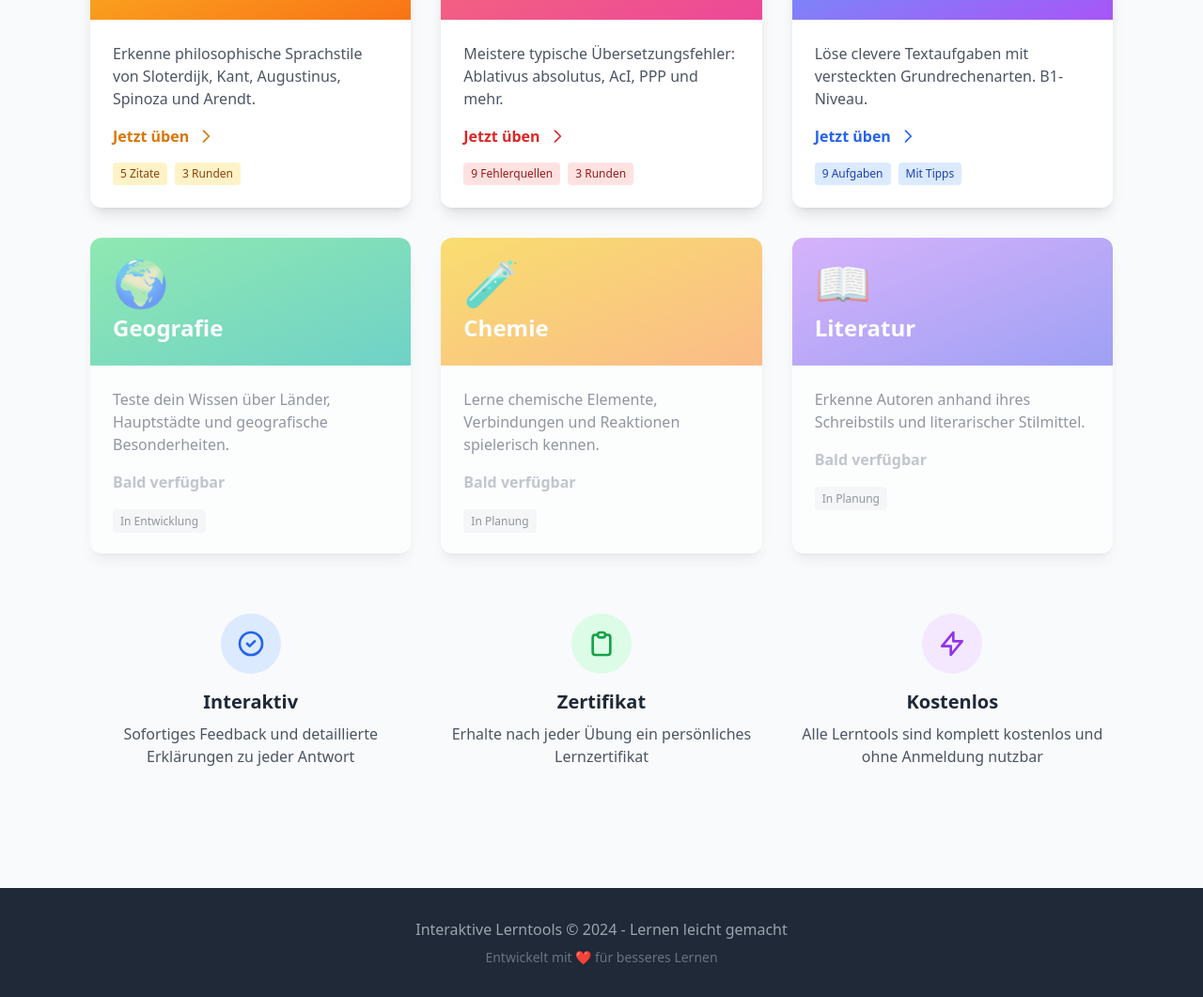
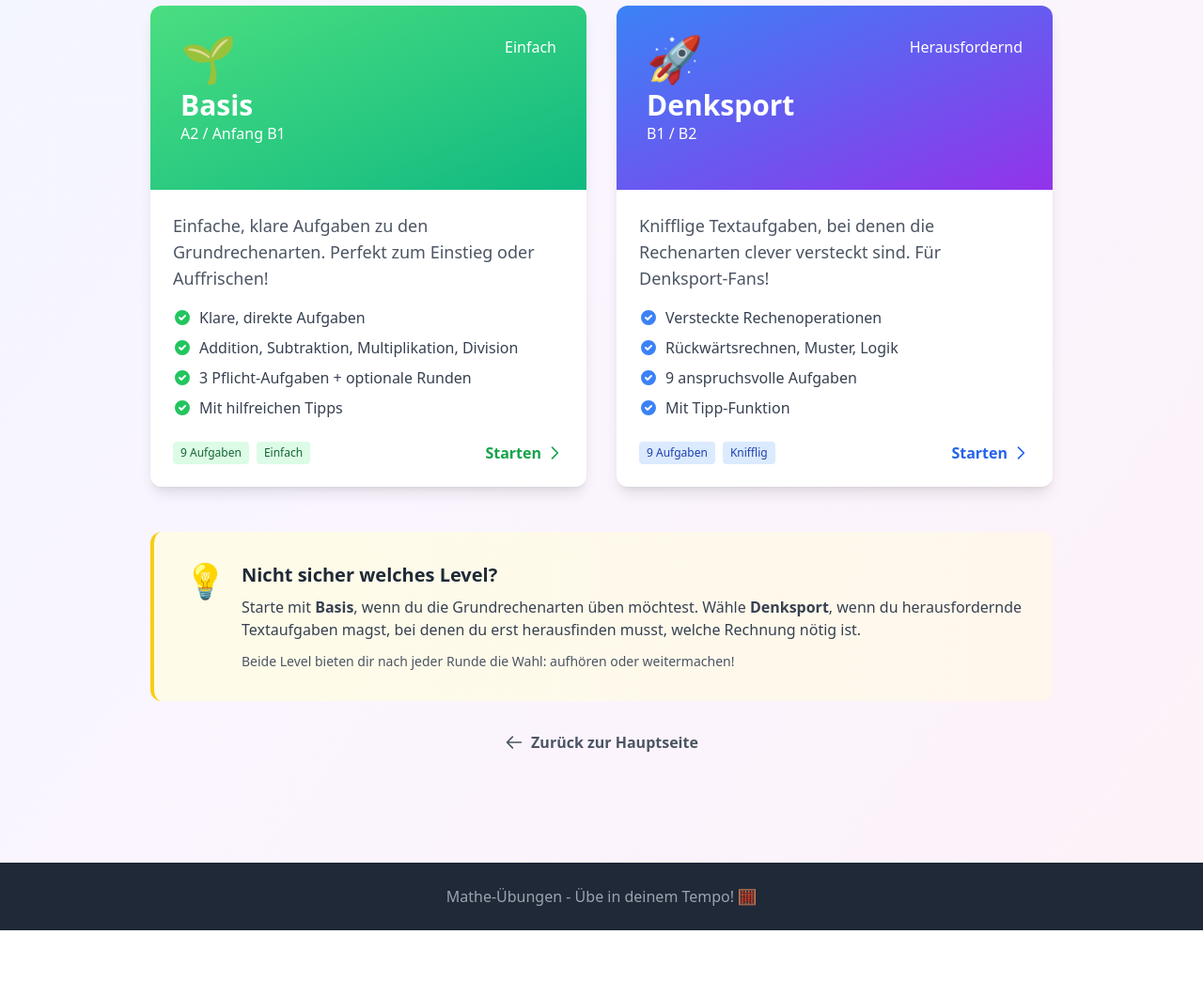
Before and after one commit to antrhizom/antmath, a plain HTML site: page index.html in a window 1280 px wide. Shown: the part 706-1767 px from the top of the page at 94% size. After the commit the page ends 1696 px from the top, so only its background shows below. Drawn offline with nearby package versions, Linux system fonts and the light colour scheme.

Commit message:
Update index.html

```diff
--- a/index.html
+++ b/index.html
@@ -3,7 +3,7 @@
 <head>
     <meta charset="UTF-8">
     <meta name="viewport" content="width=device-width, initial-scale=1.0">
-    <title>Lerntools - Übersicht</title>
+    <title>Mathe-Übungen - Level wählen</title>
     <script src="https://cdn.tailwindcss.com"></script>
     <style>
         .card {
@@ -13,206 +13,212 @@
             transform: translateY(-8px);
             box-shadow: 0 20px 40px rgba(0,0,0,0.15);
         }
-        @keyframes gradient {
-            0% { background-position: 0% 50%; }
-            50% { background-position: 100% 50%; }
-            100% { background-position: 0% 50%; }
+        @keyframes float {
+            0%, 100% { transform: translateY(0px); }
+            50% { transform: translateY(-20px); }
         }
-        .animated-gradient {
-            background: linear-gradient(-45deg, #667eea, #764ba2, #f093fb, #4facfe);
-            background-size: 400% 400%;
-            animation: gradient 15s ease infinite;
+        .floating {
+            animation: float 3s ease-in-out infinite;
         }
     </style>
 </head>
-<body class="min-h-screen bg-gray-50">
-    <!-- Header mit animiertem Gradient -->
-    <div class="animated-gradient text-white py-20">
-        <div class="max-w-6xl mx-auto px-8 text-center">
-            <h1 class="text-5xl font-bold mb-4">🎓 Interaktive Lerntools</h1>
-            <p class="text-xl opacity-90">Spannende Übungen für Philosophie, Latein, Mathematik und mehr!</p>
+<body class="min-h-screen bg-gradient-to-br from-blue-50 via-purple-50 to-pink-50">
+
+    <!-- Header -->
+    <div class="bg-gradient-to-r from-blue-600 to-purple-600 text-white py-16">
+        <div class="max-w-5xl mx-auto px-8 text-center">
+            <div class="floating inline-block text-7xl mb-4">🧮</div>
+            <h1 class="text-5xl font-bold mb-4">Mathe-Übungen</h1>
+            <p class="text-xl opacity-90">Wähle deinen Schwierigkeitsgrad und starte dein Training!</p>
         </div>
     </div>
 
     <!-- Hauptinhalt -->
-    <div class="max-w-6xl mx-auto px-8 py-12">
-        <!-- Einleitung -->
-        <div class="bg-white rounded-lg shadow-lg p-8 mb-12">
-            <h2 class="text-3xl font-bold text-gray-800 mb-4">Willkommen!</h2>
-            <p class="text-gray-600 text-lg leading-relaxed">
-                Hier findest du eine Sammlung interaktiver Lerntools, die dir helfen,
-                verschiedene Themen auf spielerische Weise zu verstehen. Jede Übung bietet
-                dir detaillierte Erklärungen und am Ende ein persönliches Zertifikat.
-            </p>
+    <div class="max-w-5xl mx-auto px-8 py-12">
+
+        <!-- Intro -->
+        <div class="bg-white rounded-xl shadow-lg p-8 mb-12">
+            <h2 class="text-3xl font-bold text-gray-800 mb-4">Wie funktioniert es?</h2>
+            <div class="grid md:grid-cols-3 gap-6 text-center">
+                <div>
+                    <div class="text-4xl mb-3">1️⃣</div>
+                    <p class="text-gray-700 font-semibold mb-2">Level wählen</p>
+                    <p class="text-gray-600 text-sm">Wähle das passende Niveau für dich</p>
+                </div>
+                <div>
+                    <div class="text-4xl mb-3">2️⃣</div>
+                    <p class="text-gray-700 font-semibold mb-2">Aufgaben lösen</p>
+                    <p class="text-gray-600 text-sm">Bearbeite die Textaufgaben Schritt für Schritt</p>
+                </div>
+                <div>
+                    <div class="text-4xl mb-3">3️⃣</div>
+                    <p class="text-gray-700 font-semibold mb-2">Zertifikat erhalten</p>
+                    <p class="text-gray-600 text-sm">Bekomme dein persönliches Lernzertifikat</p>
+                </div>
+            </div>
         </div>
 
-        <!-- Übungen Grid -->
-        <h2 class="text-3xl font-bold text-gray-800 mb-8">Verfügbare Übungen</h2>
-        <div class="grid grid-cols-1 md:grid-cols-2 lg:grid-cols-3 gap-8">
+        <!-- Level Cards -->
+        <h2 class="text-3xl font-bold text-gray-800 mb-8">Wähle dein Level</h2>
+        <div class="grid md:grid-cols-2 gap-8">
 
-            <!-- Philosophie -->
-            <a href="philosophie-quiz.html" class="card bg-white rounded-xl shadow-lg overflow-hidden block">
-                <div class="bg-gradient-to-br from-amber-400 to-orange-500 p-6 text-white">
-                    <div class="text-5xl mb-2">📚</div>
-                    <h3 class="text-2xl font-bold">Philosophie</h3>
+            <!-- Basis Level -->
+            <a href="uebung2.html" class="card bg-white rounded-xl shadow-lg overflow-hidden block">
+                <div class="bg-gradient-to-br from-green-400 to-emerald-500 p-8 text-white">
+                    <div class="flex justify-between items-start mb-4">
+                        <div>
+                            <div class="text-5xl mb-2">🌱</div>
+                            <h3 class="text-3xl font-bold">Basis</h3>
+                            <p className="text-green-100 text-sm mt-1">A2 / Anfang B1</p>
+                        </div>
+                        <div className="bg-white bg-opacity-20 px-3 py-1 rounded-full text-sm font-semibold">
+                            Einfach
+                        </div>
+                    </div>
                 </div>
                 <div class="p-6">
-                    <p class="text-gray-600 mb-4">
-                        Erkenne philosophische Sprachstile von Sloterdijk, Kant, Augustinus, Spinoza und Arendt.
+                    <p class="text-gray-600 mb-4 text-lg">
+                        Einfache, klare Aufgaben zu den Grundrechenarten. Perfekt zum Einstieg oder Auffrischen!
                     </p>
-                    <div class="flex items-center text-amber-600 font-semibold">
-                        <span>Jetzt üben</span>
-                        <svg class="w-5 h-5 ml-2" fill="none" stroke="currentColor" viewBox="0 0 24 24">
+
+                    <div class="space-y-2 mb-6">
+                        <div class="flex items-center text-gray-700">
+                            <svg class="w-5 h-5 text-green-500 mr-2" fill="currentColor" viewBox="0 0 20 20">
+                                <path fill-rule="evenodd" d="M10 18a8 8 0 100-16 8 8 0 000 16zm3.707-9.293a1 1 0 00-1.414-1.414L9 10.586 7.707 9.293a1 1 0 00-1.414 1.414l2 2a1 1 0 001.414 0l4-4z" clip-rule="evenodd"></path>
+                            </svg>
+                            <span>Klare, direkte Aufgaben</span>
+                        </div>
+                        <div class="flex items-center text-gray-700">
+                            <svg class="w-5 h-5 text-green-500 mr-2" fill="currentColor" viewBox="0 0 20 20">
+                                <path fill-rule="evenodd" d="M10 18a8 8 0 100-16 8 8 0 000 16zm3.707-9.293a1 1 0 00-1.414-1.414L9 10.586 7.707 9.293a1 1 0 00-1.414 1.414l2 2a1 1 0 001.414 0l4-4z" clip-rule="evenodd"></path>
+                            </svg>
+                            <span>Addition, Subtraktion, Multiplikation, Division</span>
+                        </div>
+                        <div class="flex items-center text-gray-700">
+                            <svg class="w-5 h-5 text-green-500 mr-2" fill="currentColor" viewBox="0 0 20 20">
+                                <path fill-rule="evenodd" d="M10 18a8 8 0 100-16 8 8 0 000 16zm3.707-9.293a1 1 0 00-1.414-1.414L9 10.586 7.707 9.293a1 1 0 00-1.414 1.414l2 2a1 1 0 001.414 0l4-4z" clip-rule="evenodd"></path>
+                            </svg>
+                            <span>3 Pflicht-Aufgaben + optionale Runden</span>
+                        </div>
+                        <div class="flex items-center text-gray-700">
+                            <svg class="w-5 h-5 text-green-500 mr-2" fill="currentColor" viewBox="0 0 20 20">
+                                <path fill-rule="evenodd" d="M10 18a8 8 0 100-16 8 8 0 000 16zm3.707-9.293a1 1 0 00-1.414-1.414L9 10.586 7.707 9.293a1 1 0 00-1.414 1.414l2 2a1 1 0 001.414 0l4-4z" clip-rule="evenodd"></path>
+                            </svg>
+                            <span>Mit hilfreichen Tipps</span>
+                        </div>
+                    </div>
+
+                    <div class="flex items-center justify-between">
+                        <div class="flex gap-2">
+                            <span class="bg-green-100 text-green-800 text-xs px-2 py-1 rounded">9 Aufgaben</span>
+                            <span class="bg-green-100 text-green-800 text-xs px-2 py-1 rounded">Einfach</span>
+                        </div>
+                        <div class="flex items-center text-green-600 font-bold">
+                            <span>Starten</span>
+                            <svg class="w-5 h-5 ml-1" fill="none" stroke="currentColor" viewBox="0 0 24 24">
                                 <path stroke-linecap="round" stroke-linejoin="round" stroke-width="2" d="M9 5l7 7-7 7"></path>
                             </svg>
                         </div>
-                    <div class="mt-4 flex gap-2">
-                        <span class="bg-amber-100 text-amber-800 text-xs px-2 py-1 rounded">5 Zitate</span>
-                        <span class="bg-amber-100 text-amber-800 text-xs px-2 py-1 rounded">3 Runden</span>
                     </div>
                 </div>
             </a>
 
-            <!-- Latein -->
-            <a href="latein-quiz.html" class="card bg-white rounded-xl shadow-lg overflow-hidden block">
-                <div class="bg-gradient-to-br from-red-400 to-pink-500 p-6 text-white">
-                    <div class="text-5xl mb-2">🏛️</div>
-                    <h3 class="text-2xl font-bold">Latein</h3>
+            <!-- Fortgeschritten Level -->
+            <a href="uebung1.html" class="card bg-white rounded-xl shadow-lg overflow-hidden block">
+                <div class="bg-gradient-to-br from-blue-500 to-purple-600 p-8 text-white">
+                    <div class="flex justify-between items-start mb-4">
+                        <div>
+                            <div class="text-5xl mb-2">🚀</div>
+                            <h3 class="text-3xl font-bold">Denksport</h3>
+                            <p className="text-blue-100 text-sm mt-1">B1 / B2</p>
+                        </div>
+                        <div className="bg-white bg-opacity-20 px-3 py-1 rounded-full text-sm font-semibold">
+                            Herausfordernd
+                        </div>
+                    </div>
                 </div>
                 <div class="p-6">
-                    <p class="text-gray-600 mb-4">
-                        Meistere typische Übersetzungsfehler: Ablativus absolutus, AcI, PPP und mehr.
+                    <p class="text-gray-600 mb-4 text-lg">
+                        Knifflige Textaufgaben, bei denen die Rechenarten clever versteckt sind. Für Denksport-Fans!
                     </p>
-                    <div class="flex items-center text-red-600 font-semibold">
-                        <span>Jetzt üben</span>
-                        <svg class="w-5 h-5 ml-2" fill="none" stroke="currentColor" viewBox="0 0 24 24">
+
+                    <div class="space-y-2 mb-6">
+                        <div class="flex items-center text-gray-700">
+                            <svg class="w-5 h-5 text-blue-500 mr-2" fill="currentColor" viewBox="0 0 20 20">
+                                <path fill-rule="evenodd" d="M10 18a8 8 0 100-16 8 8 0 000 16zm3.707-9.293a1 1 0 00-1.414-1.414L9 10.586 7.707 9.293a1 1 0 00-1.414 1.414l2 2a1 1 0 001.414 0l4-4z" clip-rule="evenodd"></path>
+                            </svg>
+                            <span>Versteckte Rechenoperationen</span>
+                        </div>
+                        <div class="flex items-center text-gray-700">
+                            <svg class="w-5 h-5 text-blue-500 mr-2" fill="currentColor" viewBox="0 0 20 20">
+                                <path fill-rule="evenodd" d="M10 18a8 8 0 100-16 8 8 0 000 16zm3.707-9.293a1 1 0 00-1.414-1.414L9 10.586 7.707 9.293a1 1 0 00-1.414 1.414l2 2a1 1 0 001.414 0l4-4z" clip-rule="evenodd"></path>
+                            </svg>
+                            <span>Rückwärtsrechnen, Muster, Logik</span>
+                        </div>
+                        <div class="flex items-center text-gray-700">
+                            <svg class="w-5 h-5 text-blue-500 mr-2" fill="currentColor" viewBox="0 0 20 20">
+                                <path fill-rule="evenodd" d="M10 18a8 8 0 100-16 8 8 0 000 16zm3.707-9.293a1 1 0 00-1.414-1.414L9 10.586 7.707 9.293a1 1 0 00-1.414 1.414l2 2a1 1 0 001.414 0l4-4z" clip-rule="evenodd"></path>
+                            </svg>
+                            <span>9 anspruchsvolle Aufgaben</span>
+                        </div>
+                        <div class="flex items-center text-gray-700">
+                            <svg class="w-5 h-5 text-blue-500 mr-2" fill="currentColor" viewBox="0 0 20 20">
+                                <path fill-rule="evenodd" d="M10 18a8 8 0 100-16 8 8 0 000 16zm3.707-9.293a1 1 0 00-1.414-1.414L9 10.586 7.707 9.293a1 1 0 00-1.414 1.414l2 2a1 1 0 001.414 0l4-4z" clip-rule="evenodd"></path>
+                            </svg>
+                            <span>Mit Tipp-Funktion</span>
+                        </div>
+                    </div>
+
+                    <div class="flex items-center justify-between">
+                        <div class="flex gap-2">
+                            <span class="bg-blue-100 text-blue-800 text-xs px-2 py-1 rounded">9 Aufgaben</span>
+                            <span class="bg-blue-100 text-blue-800 text-xs px-2 py-1 rounded">Knifflig</span>
+                        </div>
+                        <div class="flex items-center text-blue-600 font-bold">
+                            <span>Starten</span>
+                            <svg class="w-5 h-5 ml-1" fill="none" stroke="currentColor" viewBox="0 0 24 24">
                                 <path stroke-linecap="round" stroke-linejoin="round" stroke-width="2" d="M9 5l7 7-7 7"></path>
                             </svg>
                         </div>
-                    <div class="mt-4 flex gap-2">
-                        <span class="bg-red-100 text-red-800 text-xs px-2 py-1 rounded">9 Fehlerquellen</span>
-                        <span class="bg-red-100 text-red-800 text-xs px-2 py-1 rounded">3 Runden</span>
                     </div>
                 </div>
             </a>
 
-            <!-- Mathematik -->
-            <a href="uebung1.html" class="card bg-white rounded-xl shadow-lg overflow-hidden block">
-                <div class="bg-gradient-to-br from-blue-400 to-purple-500 p-6 text-white">
-                    <div class="text-5xl mb-2">🧮</div>
-                    <h3 class="text-2xl font-bold">Mathe-Denksport</h3>
         </div>
-                <div class="p-6">
-                    <p class="text-gray-600 mb-4">
-                        Löse clevere Textaufgaben mit versteckten Grundrechenarten. B1-Niveau.
+
+        <!-- Info Box -->
+        <div class="mt-12 bg-gradient-to-r from-yellow-50 to-orange-50 rounded-xl p-8 border-l-4 border-yellow-400">
+            <div class="flex items-start">
+                <div class="text-4xl mr-4">💡</div>
+                <div>
+                    <h3 class="text-xl font-bold text-gray-800 mb-2">Nicht sicher welches Level?</h3>
+                    <p class="text-gray-700 mb-3">
+                        Starte mit <strong>Basis</strong>, wenn du die Grundrechenarten üben möchtest.
+                        Wähle <strong>Denksport</strong>, wenn du herausfordernde Textaufgaben magst,
+                        bei denen du erst herausfinden musst, welche Rechnung nötig ist.
                     </p>
-                    <div class="flex items-center text-blue-600 font-semibold">
-                        <span>Jetzt üben</span>
-                        <svg class="w-5 h-5 ml-2" fill="none" stroke="currentColor" viewBox="0 0 24 24">
-                            <path stroke-linecap="round" stroke-linejoin="round" stroke-width="2" d="M9 5l7 7-7 7"></path>
-                        </svg>
-                    </div>
-                    <div class="mt-4 flex gap-2">
-                        <span class="bg-blue-100 text-blue-800 text-xs px-2 py-1 rounded">9 Aufgaben</span>
-                        <span class="bg-blue-100 text-blue-800 text-xs px-2 py-1 rounded">Mit Tipps</span>
-                    </div>
-                </div>
-            </a>
-
-            <!-- Platzhalter für zukünftige Übungen -->
-            <div class="card bg-white rounded-xl shadow-lg overflow-hidden opacity-60">
-                <div class="bg-gradient-to-br from-green-400 to-teal-500 p-6 text-white">
-                    <div class="text-5xl mb-2">🌍</div>
-                    <h3 class="text-2xl font-bold">Geografie</h3>
-                </div>
-                <div class="p-6">
-                    <p class="text-gray-600 mb-4">
-                        Teste dein Wissen über Länder, Hauptstädte und geografische Besonderheiten.
+                    <p class="text-gray-600 text-sm">
+                        Beide Level bieten dir nach jeder Runde die Wahl: aufhören oder weitermachen!
                     </p>
-                    <div class="flex items-center text-gray-400 font-semibold">
-                        <span>Bald verfügbar</span>
-                    </div>
-                    <div class="mt-4">
-                        <span class="bg-gray-100 text-gray-600 text-xs px-2 py-1 rounded">In Entwicklung</span>
                 </div>
             </div>
         </div>
 
-            <div class="card bg-white rounded-xl shadow-lg overflow-hidden opacity-60">
-                <div class="bg-gradient-to-br from-yellow-400 to-orange-400 p-6 text-white">
-                    <div class="text-5xl mb-2">🧪</div>
-                    <h3 class="text-2xl font-bold">Chemie</h3>
-                </div>
-                <div class="p-6">
-                    <p class="text-gray-600 mb-4">
-                        Lerne chemische Elemente, Verbindungen und Reaktionen spielerisch kennen.
-                    </p>
-                    <div class="flex items-center text-gray-400 font-semibold">
-                        <span>Bald verfügbar</span>
-                    </div>
-                    <div class="mt-4">
-                        <span class="bg-gray-100 text-gray-600 text-xs px-2 py-1 rounded">In Planung</span>
-                    </div>
-                </div>
-            </div>
-
-            <div class="card bg-white rounded-xl shadow-lg overflow-hidden opacity-60">
-                <div class="bg-gradient-to-br from-purple-400 to-indigo-500 p-6 text-white">
-                    <div class="text-5xl mb-2">📖</div>
-                    <h3 class="text-2xl font-bold">Literatur</h3>
-                </div>
-                <div class="p-6">
-                    <p class="text-gray-600 mb-4">
-                        Erkenne Autoren anhand ihres Schreibstils und literarischer Stilmittel.
-                    </p>
-                    <div class="flex items-center text-gray-400 font-semibold">
-                        <span>Bald verfügbar</span>
-                    </div>
-                    <div class="mt-4">
-                        <span class="bg-gray-100 text-gray-600 text-xs px-2 py-1 rounded">In Planung</span>
-                    </div>
-                </div>
-            </div>
-
-        </div>
-
-        <!-- Features -->
-        <div class="mt-16 grid grid-cols-1 md:grid-cols-3 gap-8">
-            <div class="text-center">
-                <div class="bg-blue-100 w-16 h-16 rounded-full flex items-center justify-center mx-auto mb-4">
-                    <svg class="w-8 h-8 text-blue-600" fill="none" stroke="currentColor" viewBox="0 0 24 24">
-                        <path stroke-linecap="round" stroke-linejoin="round" stroke-width="2" d="M9 12l2 2 4-4m6 2a9 9 0 11-18 0 9 9 0 0118 0z"></path>
+        <!-- Zurück Button -->
+        <div class="mt-8 text-center">
+            <a href="index.html" class="inline-flex items-center text-gray-600 hover:text-gray-800 font-semibold">
+                <svg class="w-5 h-5 mr-2" fill="none" stroke="currentColor" viewBox="0 0 24 24">
+                    <path stroke-linecap="round" stroke-linejoin="round" stroke-width="2" d="M10 19l-7-7m0 0l7-7m-7 7h18"></path>
                 </svg>
-                </div>
-                <h3 class="text-xl font-bold text-gray-800 mb-2">Interaktiv</h3>
-                <p class="text-gray-600">Sofortiges Feedback und detaillierte Erklärungen zu jeder Antwort</p>
-            </div>
-            <div class="text-center">
-                <div class="bg-green-100 w-16 h-16 rounded-full flex items-center justify-center mx-auto mb-4">
-                    <svg class="w-8 h-8 text-green-600" fill="none" stroke="currentColor" viewBox="0 0 24 24">
-                        <path stroke-linecap="round" stroke-linejoin="round" stroke-width="2" d="M9 5H7a2 2 0 00-2 2v12a2 2 0 002 2h10a2 2 0 002-2V7a2 2 0 00-2-2h-2M9 5a2 2 0 002 2h2a2 2 0 002-2M9 5a2 2 0 012-2h2a2 2 0 012 2"></path>
-                    </svg>
-                </div>
-                <h3 class="text-xl font-bold text-gray-800 mb-2">Zertifikat</h3>
-                <p class="text-gray-600">Erhalte nach jeder Übung ein persönliches Lernzertifikat</p>
-            </div>
-            <div class="text-center">
-                <div class="bg-purple-100 w-16 h-16 rounded-full flex items-center justify-center mx-auto mb-4">
-                    <svg class="w-8 h-8 text-purple-600" fill="none" stroke="currentColor" viewBox="0 0 24 24">
-                        <path stroke-linecap="round" stroke-linejoin="round" stroke-width="2" d="M13 10V3L4 14h7v7l9-11h-7z"></path>
-                    </svg>
-                </div>
-                <h3 class="text-xl font-bold text-gray-800 mb-2">Kostenlos</h3>
-                <p class="text-gray-600">Alle Lerntools sind komplett kostenlos und ohne Anmeldung nutzbar</p>
-            </div>
+                Zurück zur Hauptseite
+            </a>
         </div>
     </div>
 
     <!-- Footer -->
-    <footer class="bg-gray-800 text-white py-8 mt-20">
-        <div class="max-w-6xl mx-auto px-8 text-center">
-            <p class="text-gray-400">Interaktive Lerntools © 2024 - Lernen leicht gemacht</p>
-            <p class="text-gray-500 text-sm mt-2">Entwickelt mit ❤️ für besseres Lernen</p>
+    <footer class="bg-gray-800 text-white py-6 mt-16">
+        <div class="max-w-5xl mx-auto px-8 text-center">
+            <p class="text-gray-400">Mathe-Übungen - Übe in deinem Tempo! 🧮</p>
         </div>
     </footer>
 </body>
```
Lines whose indentation alone changed are shown as unchanged.
